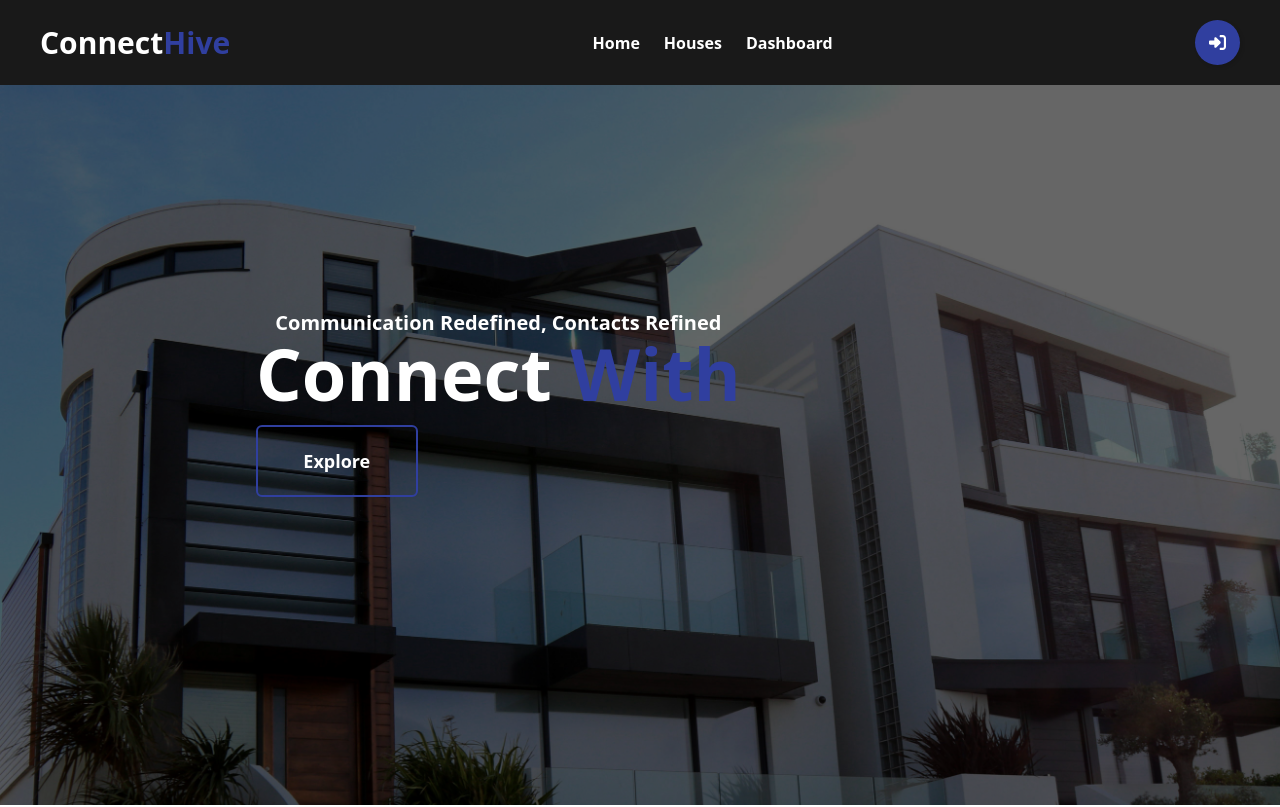
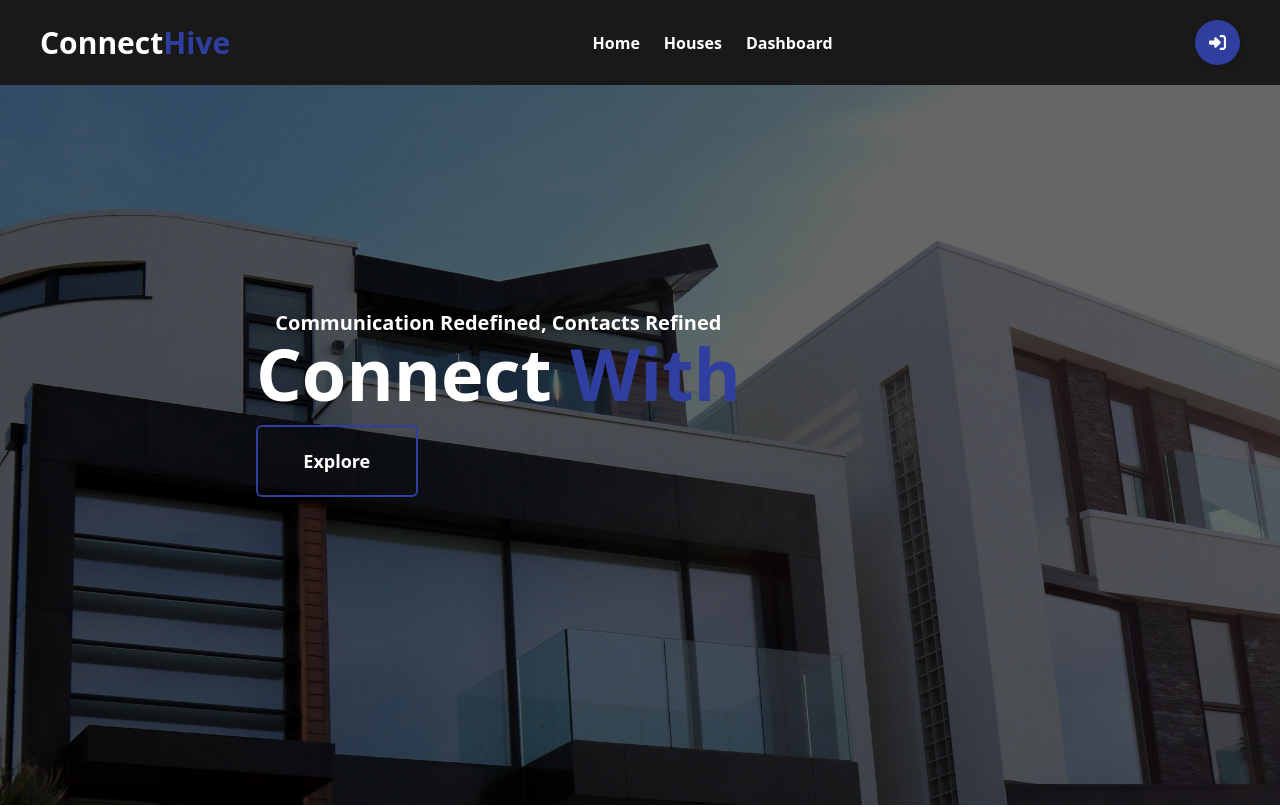
Before and after one commit to sranik28/House-Hunter, a React (Vite) app: page / in a window 1280 px wide. Shown: the top 807 px of the page. Built offline with nearby package versions, Linux system fonts and the light colour scheme.

Commit message:
banner animation added

```diff
--- a/src/components/Banner.jsx
+++ b/src/components/Banner.jsx
@@ -2,12 +2,13 @@ import React from "react";
 import bannerImg from "../assets/banner/pexels-expect-best-323780.jpg";
 import { Link } from "react-router-dom";
 import "./Style/BannerText.css"
+import "./Style/BannerImg.css"
 
 const Banner = () => {
   return (
-    <div className="relative w-full h-full">
-      <img className="w-full h-[90vh] object-cover" src={bannerImg} alt="" />
-      <div className="absolute top-0 left-0 w-full h-full text-white bg-black/60">
+    <div className="relative w-full h-full overflow-hidden">
+      <img className="w-full h-[90vh] object-cover kenburns-top" src={bannerImg} alt="" />
+      <div className="absolute top-0 left-0 md:kenburns-top w-full h-full text-white bg-black/60">
         <div
           className="absolute text-xl text-center  md:top-56
         top-[195px]  font-bold left-2 md:left-[20%] text-focus-in"
--- /dev/null
+++ b/src/components/Style/BannerImg.css
@@ -0,0 +1,44 @@
+.kenburns-top {
+	-webkit-animation: kenburns-top 5s ease-out both;
+	        animation: kenburns-top 5s ease-out both;
+}
+/* ----------------------------------------------
+ * Generated by Animista on 2024-1-23 13:36:41
+ * Licensed under FreeBSD License.
+ * See http://animista.net/license for more info.
+ * w: http://animista.net, t: @cssanimista
+ * ---------------------------------------------- */
+
+/**
+ * ----------------------------------------
+ * animation kenburns-top
+ * ----------------------------------------
+ */
+ @-webkit-keyframes kenburns-top {
+    0% {
+      -webkit-transform: scale(1) translateY(0);
+              transform: scale(1) translateY(0);
+      -webkit-transform-origin: 50% 16%;
+              transform-origin: 50% 16%;
+    }
+    100% {
+      -webkit-transform: scale(1.25) translateY(-15px);
+              transform: scale(1.25) translateY(-15px);
+      -webkit-transform-origin: top;
+              transform-origin: top;
+    }
+  }
+  @keyframes kenburns-top {
+    0% {
+      -webkit-transform: scale(1) translateY(0);
+              transform: scale(1) translateY(0);
+      -webkit-transform-origin: 50% 16%;
+              transform-origin: 50% 16%;
+    }
+    100% {
+      -webkit-transform: scale(1.25) translateY(-15px);
+              transform: scale(1.25) translateY(-15px);
+      -webkit-transform-origin: top;
+              transform-origin: top;
+    }
+  }
```
